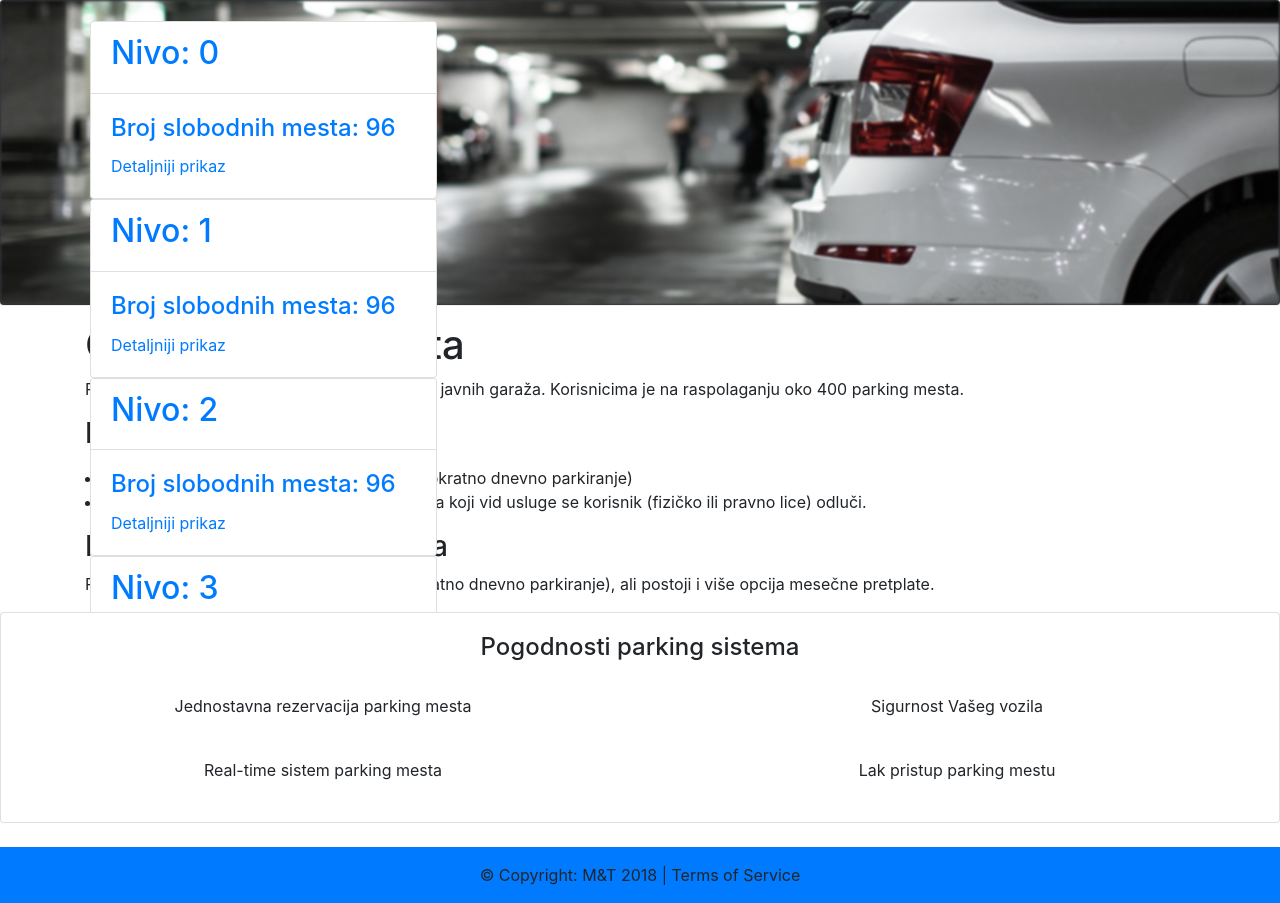
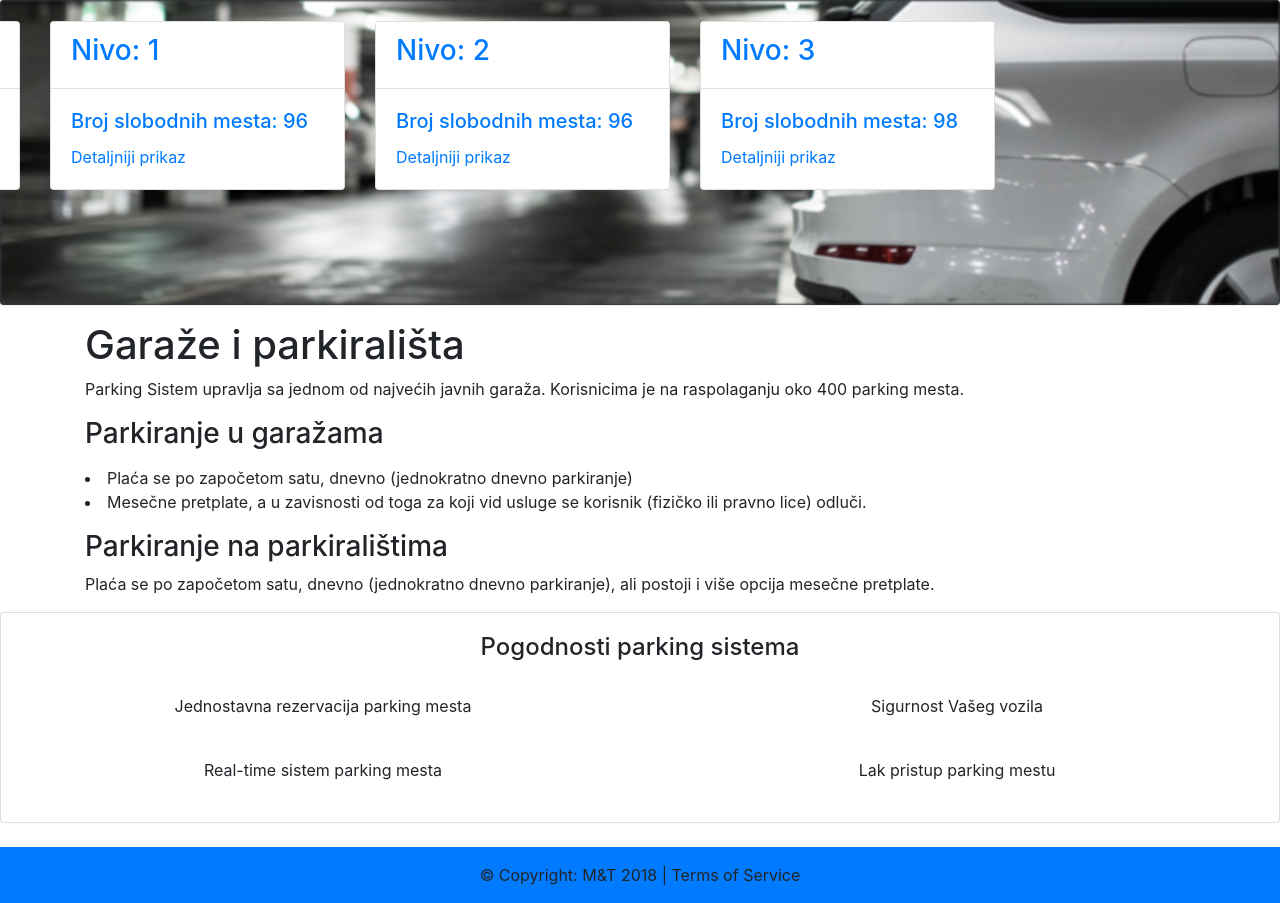
Before and after one commit to Toma1997/Parking-Sistem, a PHP site: page / in a window 1280 px wide. Shown: the part 83-986 px from the top of the page. Run offline with PHP 8.4, Linux system fonts and the light colour scheme; data comes from the database, SQL or seed files in the repository.

Commit message:
Sredjen dizajn divova za slobodna mesta

```diff
--- a/templates/Client/home.php
+++ b/templates/Client/home.php
@@ -2,6 +2,7 @@
 <div class="card bg-dark text-white">
 	<img src="images/parking-car.jpg" class="img-fluid card-image" style="filter: blur(1px) grayscale(60%);" alt="Parking sistem auto">
 	<div class="card-img-overlay container">
+		<div style="margin-left:-380px; width: 1300px;" class="row text-primary">
 			<?php
 
 			include("./kernel/database_wrapper.php");
@@ -11,19 +12,19 @@
 
 			while($row = $db->getResult()->fetch_assoc()) {
 			?>
-		<div class="row text-primary">
-			<div class="col-sm-4">
+
+			<div class="col-sm-3">
 				<div class="card">
-					<div class="card-header bg-white"><h2>Nivo: <?php echo $row['Nivo']; ?></h2></div>
+					<div class="card-header bg-white"><h3>Nivo: <?php echo $row['Nivo']; ?></h3></div>
 					<div class="card-body">
-							<h4 class="card-title">Broj slobodnih mesta: <?php echo $row['Slobodna mesta']; ?></h5>
+						<h5 class="card-title">Broj slobodnih mesta: <?php echo $row['Slobodna mesta']; ?></h5>
 						<a href=<?php echo "index.php?stranica=parking&nivo=".$row['Nivo']; ?> class="card-title">Detaljniji prikaz</a>
 					</div>
 				</div>
 			</div>
+
+		<?php } ?>
 		</div>
-		<?php } ?>
-
 	</div>
 </div>
 <div class="container mt-3 .text-left ">
```
Lines whose indentation alone changed are shown as unchanged.
